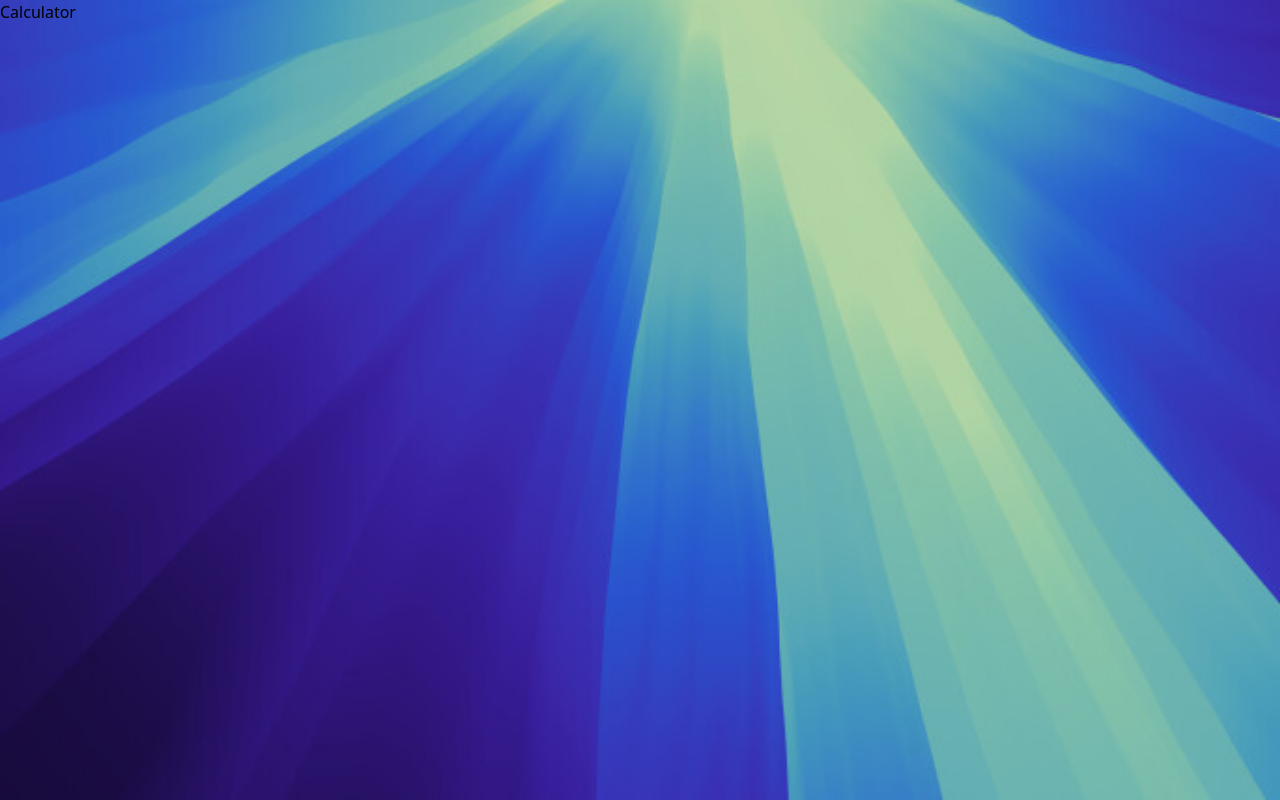
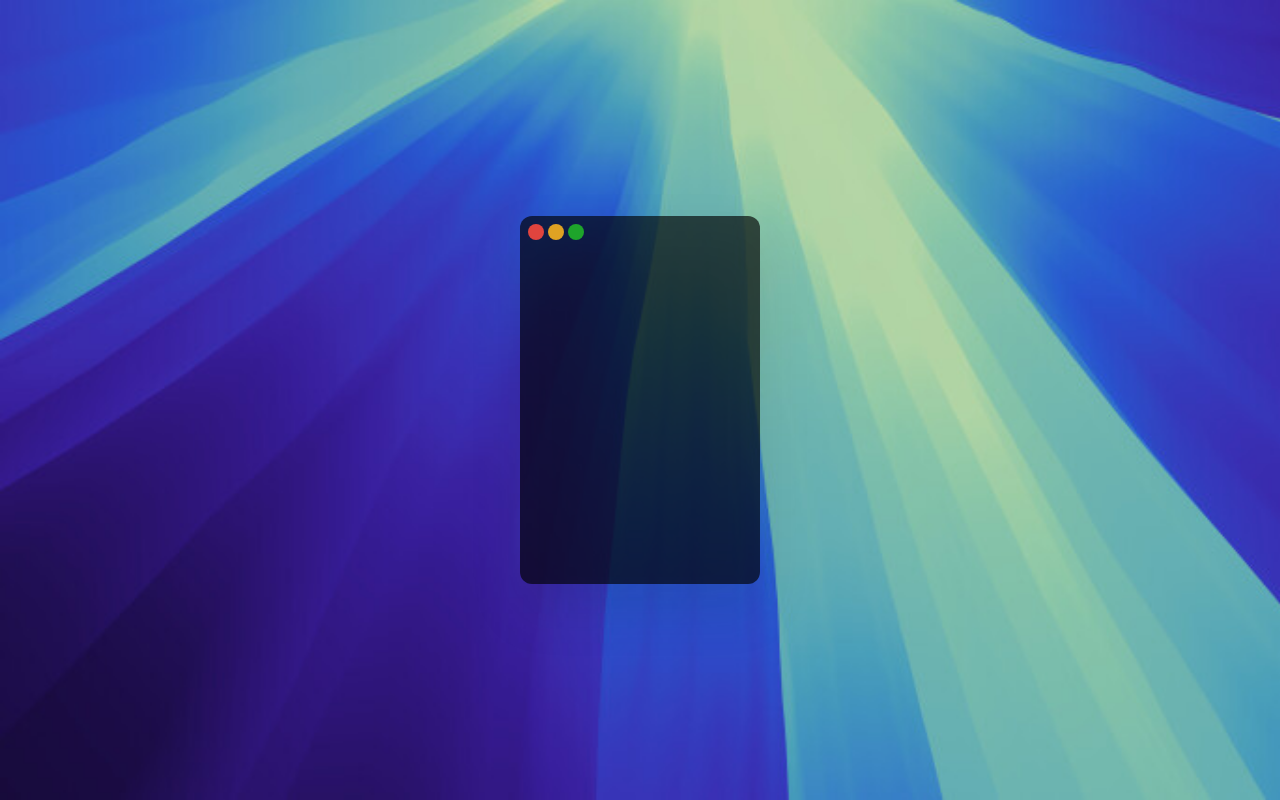
Before and after one commit to ojpbraga/calculator-challenge, a React (Vite) app: page / in a window 1280 px wide. Built offline with nearby package versions, Linux system fonts and the light colour scheme.

Commit message:
feat & style: Header Component

```diff
--- a/src/App.jsx
+++ b/src/App.jsx
@@ -6,7 +6,7 @@ function App() {
 
   return (
     <main style={{
-      backgroundImage: `url(${background})`}} className='h-[100dvh] w-[100dvw] bg-no-repeat bg-cover'>
+      backgroundImage: `url(${background})`}} className='h-[100dvh] w-[100dvw] bg-no-repeat bg-cover grid place-items-center'>
 
         <Calculator/>
 
--- a/src/components/Calculator.jsx
+++ b/src/components/Calculator.jsx
@@ -1,9 +1,12 @@
 import React from 'react'
+import Header from './Header';
 
 function Calculator() {
   return (
-    <div>Calculator</div>
+    <div className='bg-black/65 h-92 w-60 rounded-xl drop-shadow-2xl'>
+        <Header/>
+    </div>
   )
-}
+};
 
-export default Calculator
+export default Calculator;
--- /dev/null
+++ b/src/components/Header.jsx
@@ -0,0 +1,16 @@
+
+function Header() {
+    const navColors = ['#e0443e', '#dfa223', '#1ea42b'];
+
+  return (
+    <header className=' w-full flex items-center p-2 gap-1'>
+        {
+            navColors.map(color =>
+                <div style={{background:color}} className='h-4 w-4 rounded-full'></div>
+            )
+        }
+    </header>
+  )
+};
+
+export default Header;
```
